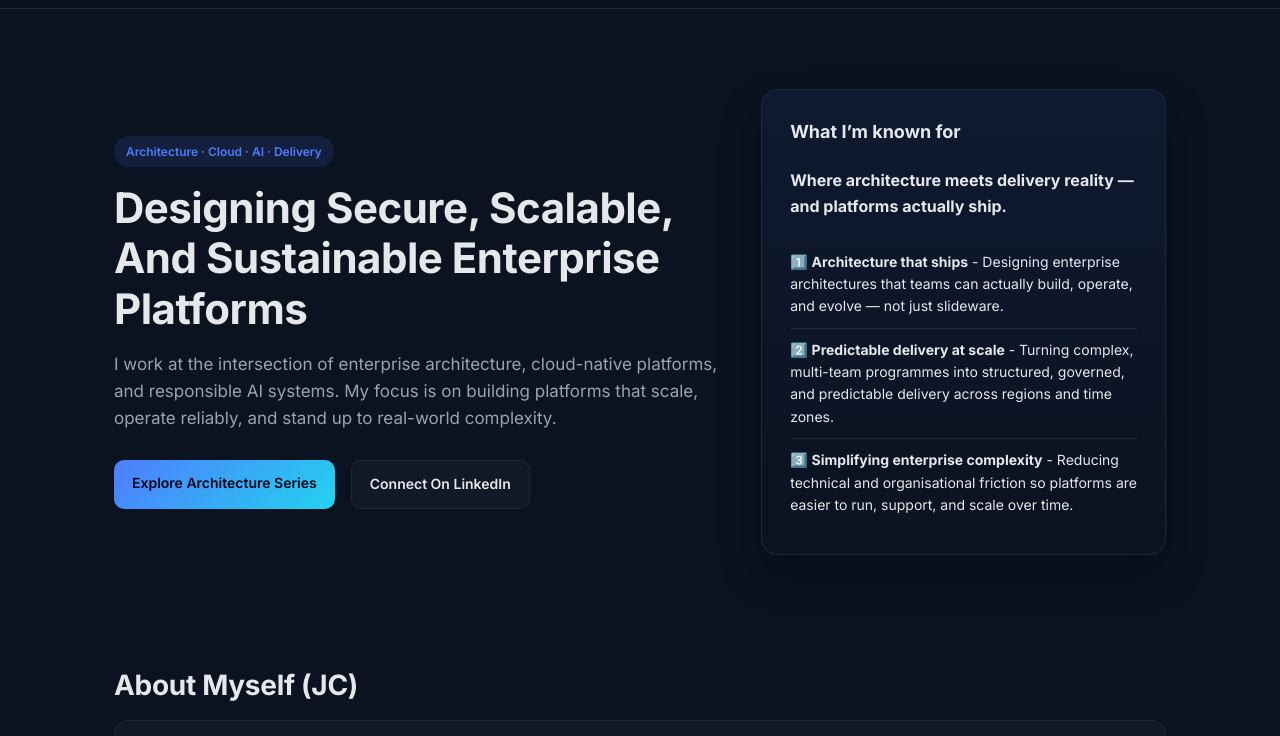
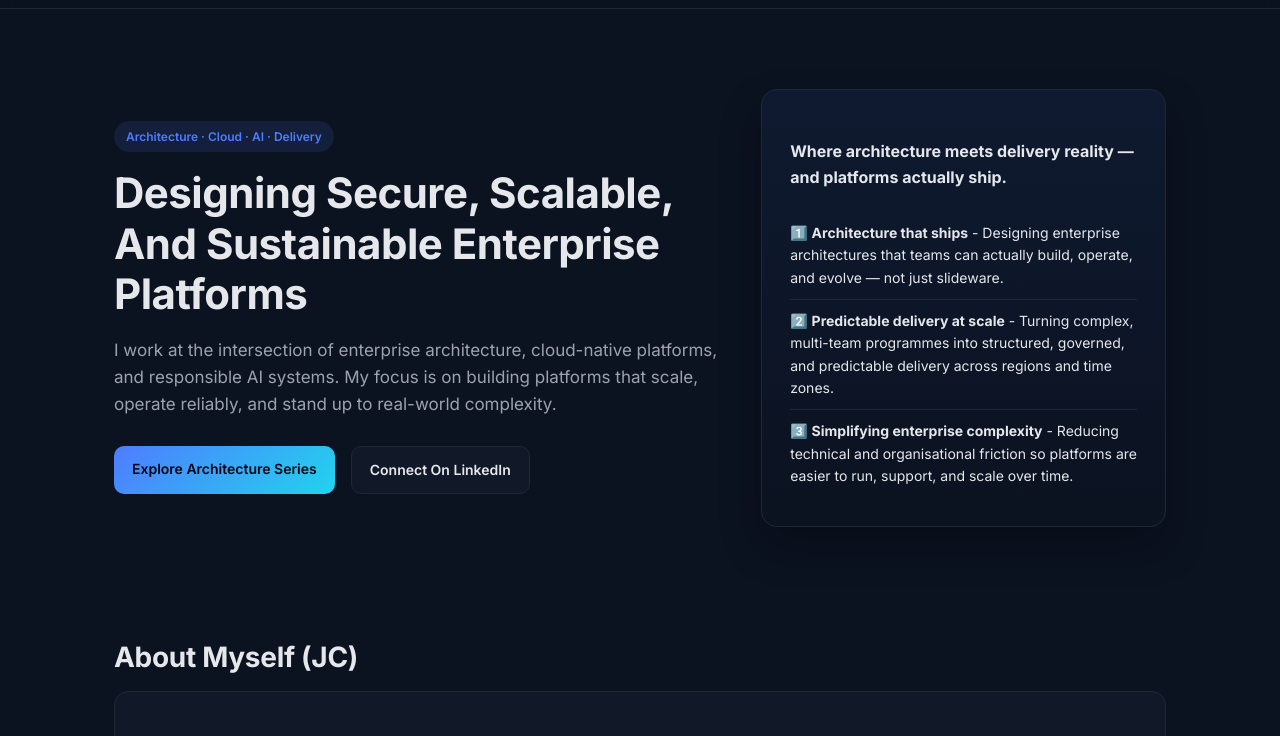
Before and after one commit to JCMSworld/JCX360, a plain HTML site: page index.html in a window 1280 px wide. Shown: the part 64-800 px from the top of the page. Drawn offline with Linux system fonts and the light colour scheme.

Commit message:
Remove heading 'What I’m known for' from index.html

```diff
--- a/index.html
+++ b/index.html
@@ -324,7 +324,6 @@
           </div>
         </div>
         <div class="hero-card">
-          <h3>What I’m known for</h3>
           <h4>Where architecture meets delivery reality — and platforms actually ship.</h4>
           <ul>
             <li>1️⃣ <b>Architecture that ships</b> - Designing enterprise architectures that teams can actually build, operate, and evolve — not just slideware.</li>
```
